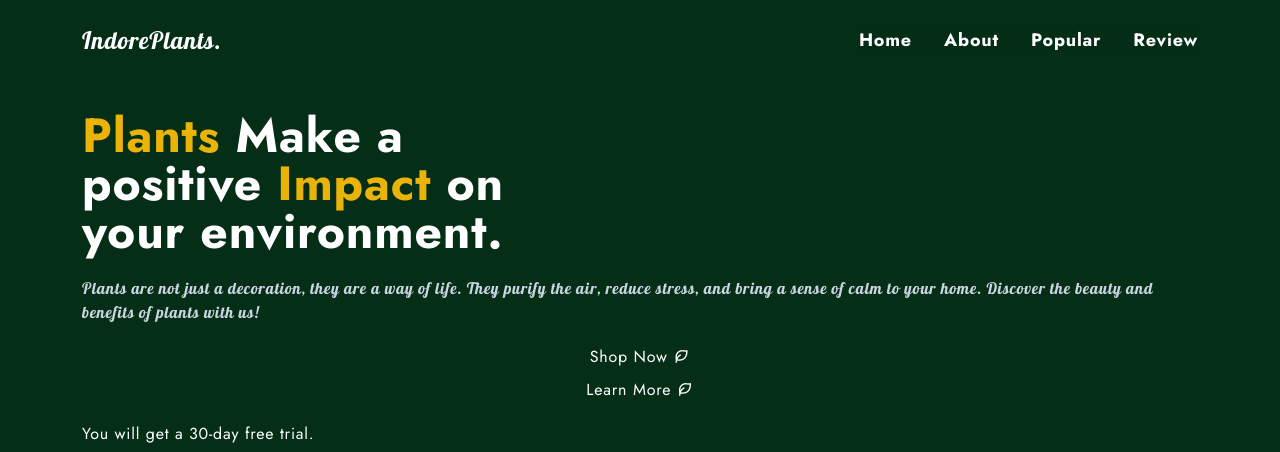
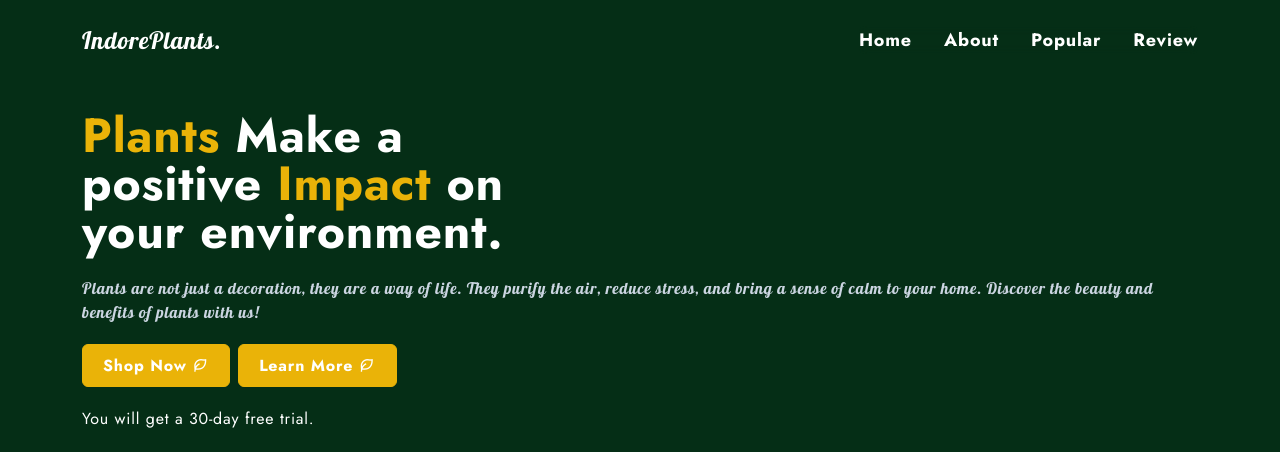
Before and after one commit to successdanesy/Plant-Website, a website: page index.html in a window 1280 px wide. Shown: the top 452 px of the page. Drawn offline with nearby package versions, Linux system fonts and the light colour scheme.

Commit message:
changes to the home page

```diff
--- a/index.html
+++ b/index.html
@@ -85,13 +85,13 @@
                           plants with us!
                     </p>
 
-                    <div class="flex flex-col gap-2">
-                      <button>
+                    <div class="flex flex-col gap-2 sm:flex-row">
+                      <button class="btn">
                           <span>Shop Now</span>
                           <i class="ri-leaf-line"></i>
                       </button>
 
-                      <button>
+                      <button class="btn">
                           <span>Learn More</span>
                           <i class="ri-leaf-line"></i>
                       </button>
--- a/input.css
+++ b/input.css
@@ -22,3 +22,17 @@ h1 {
 .nav-link:hover {
     @apply text-yellow-500;
 }
+
+/* Button Styles */
+.btn {
+    @apply border border-yellow-500 bg-yellow-500 rounded-md px-5 py-2
+    duration-300;
+}
+
+.btn span {
+    @apply font-bold;
+}
+
+.btn:hover {
+    @apply bg-transparent text-yellow-500 opacity-90;
+}
```
Also changed, not shown: output.css.
